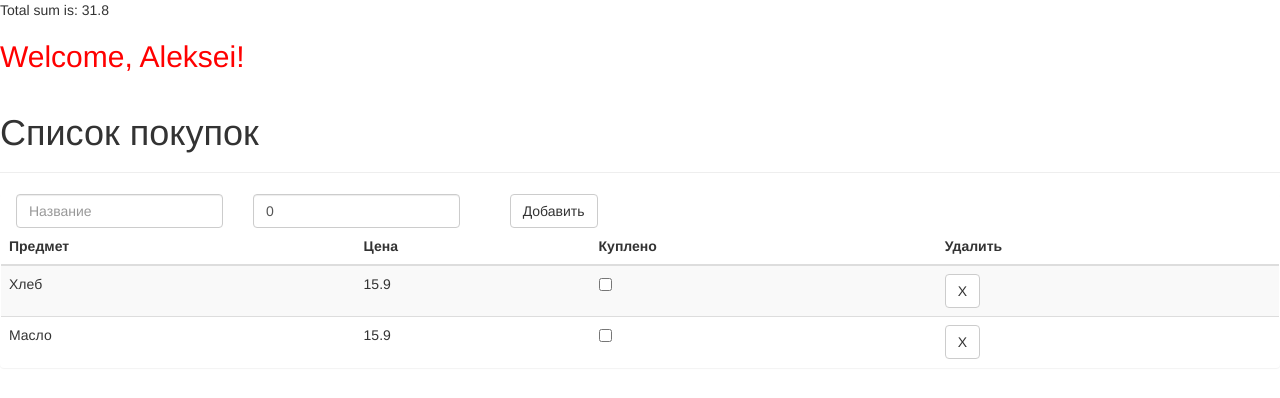
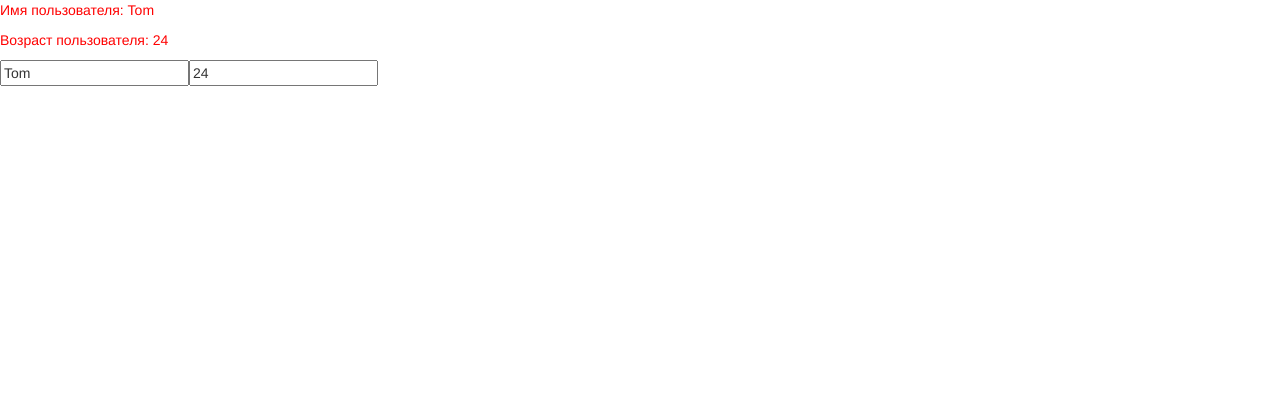
Before and after one commit to alekseinovikov/learn-angular-purchaseapp, an Angular app: page / in a window 1280 px wide. Shown: the top 398 px of the page. Built offline with nearby package versions, Linux system fonts and the light colour scheme.

Commit message:
Binding child properties (input)

```diff
--- a/src/app/app.component.ts
+++ b/src/app/app.component.ts
@@ -18,78 +18,12 @@
 @Component({
     selector: 'purchase-app',
     template: `
-        <child-comp>Total sum is: {{sum}}</child-comp>
-        <div class="page-header">
-            <h1> Список покупок </h1>
-        </div>
-        <div class="panel">
-            <div class="form-inline">
-                <div class="form-group">
-                    <div class="col-md-8">
-                        <input class="form-control" [(ngModel)]="text" placeholder="Название"/>
-                    </div>
-                </div>
-                <div class="form-group">
-                    <div class="col-md-6">
-                        <input type="number" class="form-control" [(ngModel)]="price" placeholder="Цена"/>
-                    </div>
-                </div>
-                <div class="form-group">
-                    <div class="col-md-offset-2 col-md-8">
-                        <button class="btn btn-default" (click)="addItem(text, price)">Добавить</button>
-                    </div>
-                </div>
-            </div>
-            <table class="table table-striped">
-                <thead>
-                <tr>
-                    <th>Предмет</th>
-                    <th>Цена</th>
-                    <th>Куплено</th>
-                    <th>Удалить</th>
-                </tr>
-                </thead>
-                <tbody>
-                <tr *ngFor="let item of items">
-                    <td>{{item.purchase}}</td>
-                    <td>{{item.price}}</td>
-                    <td><input type="checkbox" [(ngModel)]="item.done"/></td>
-                    <td>
-                        <button class="btn btn-default" (click)="delete(item.id)">X</button>
-                    </td>
-                </tr>
-                </tbody>
-            </table>
-        </div>`
+        <child-comp [userName]="name" [userAge]="age"></child-comp>
+        <input type="text" [(ngModel)]="name"/>
+        <input type="number" [(ngModel)]="age"/>
+    `
 })
 export class AppComponent {
-    text: string;
-    price: number = 0;
-
-    get sum(): number {
-        return this.items
-            .map(i => i.price)
-            .reduce((a, b) => a + b, 0);
-    }
-
-    items: Item[] =
-        [
-            new Item("Хлеб", 15.9),
-            new Item("Масло", 15.9),
-        ];
-
-    addItem(text: string, price: number): void {
-
-        if (text == null || text.trim() == "" || price == null)
-            return;
-        this.items.push(new Item(text, price));
-
-        this.text = '';
-        this.price = 0;
-    }
-
-    delete(id: string) {
-        this.items = this.items.filter(i => i.id != id)
-    }
-
+    name: string = "Tom";
+    age: number = 24;
 }
--- a/src/app/child.component.ts
+++ b/src/app/child.component.ts
@@ -1,12 +1,43 @@
-import { Component } from '@angular/core';
+import {Component, Input} from '@angular/core';
 
 @Component({
     selector: 'child-comp',
-    template: `
-            <ng-content></ng-content>
-        <h2>Welcome, {{name}}!</h2>`,
-    styles: [`h2, p {color:red;}`]
+    template: `<p>Имя пользователя: {{userName}}</p>
+    <p>Возраст пользователя: {{userAge}}</p>`,
+    styles: [`h2, p {
+        color: red;
+    }`]
 })
 export class ChildComponent {
-    name= "Aleksei";
+
+    _userName: string;
+    _userAge: number;
+
+    @Input()
+    set userName(userName: string) {
+        this._userName = userName;
+    }
+
+    get userName(): string {
+        return this._userName;
+    }
+
+    @Input()
+    set userAge(age: number) {
+        if (age < 0) {
+            this._userAge = 0;
+            return;
+        }
+
+        if (age > 100) {
+            this._userAge = 100;
+            return;
+        }
+
+        this._userAge = age;
+    }
+
+    get userAge(): number {
+        return this._userAge;
+    }
 }
--- a/src/index.html
+++ b/src/index.html
@@ -2,7 +2,7 @@
 <html>
 <head>
     <meta charset="utf-8"/>
-    <title>Приложение покупок</title>
+    <title>Learning app</title>
     <meta name="viewport" content="width=device-width, initial-scale=1">
     <link rel="stylesheet" href="https://maxcdn.bootstrapcdn.com/bootstrap/3.3.2/css/bootstrap.min.css">
 </head>
```
